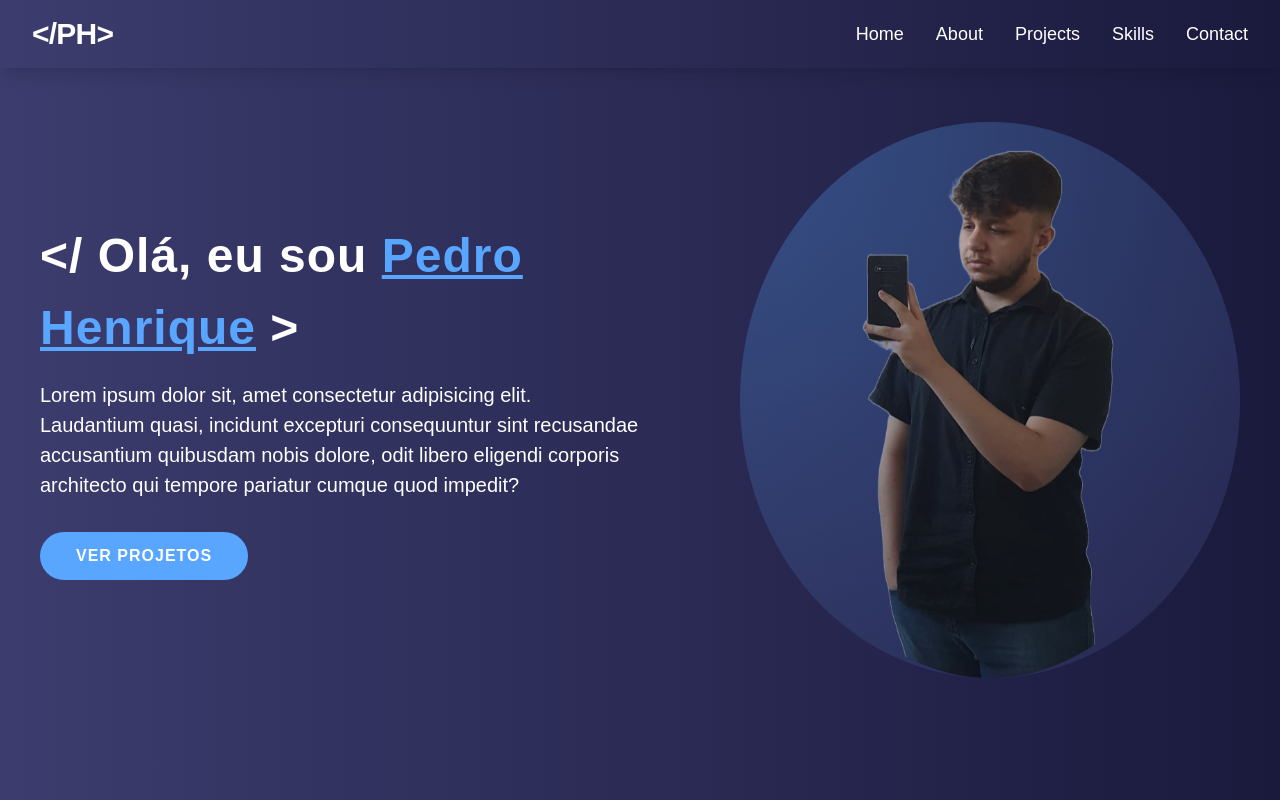
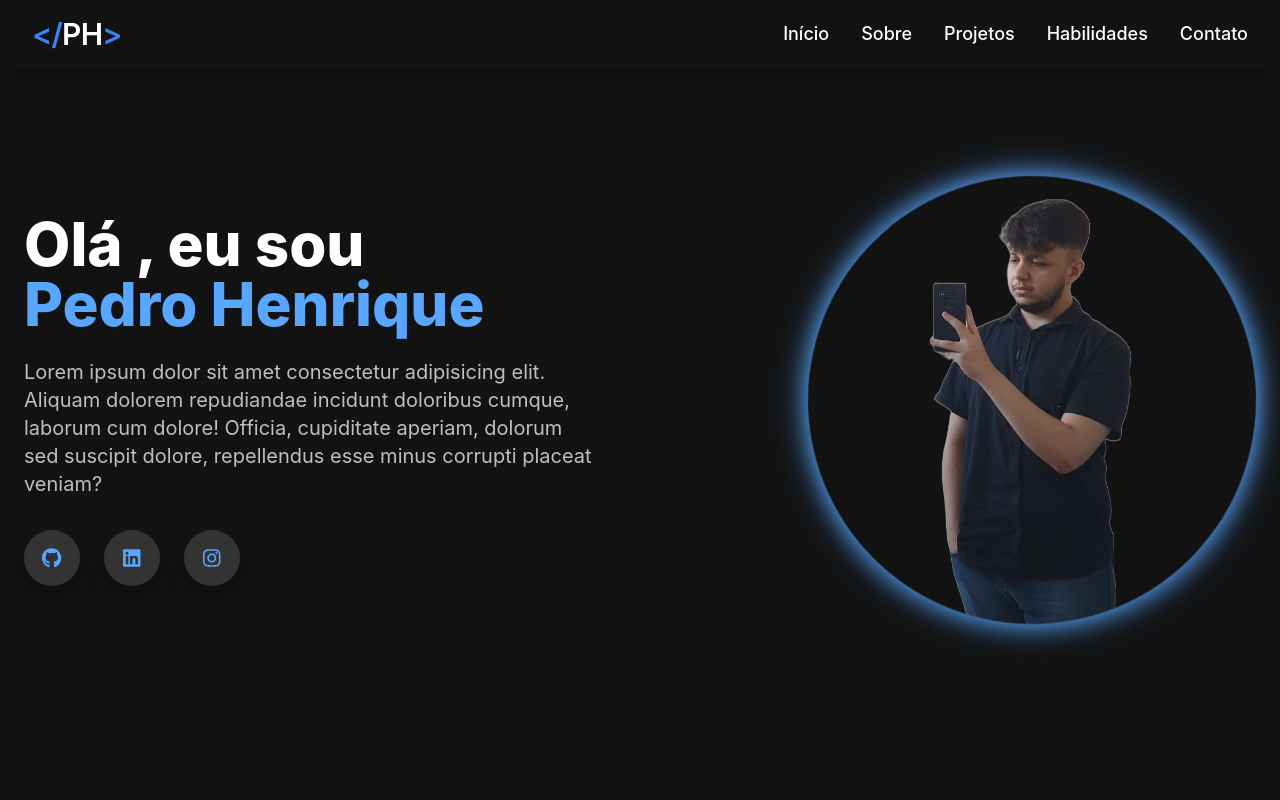
Before and after one commit to PhTheDev/Portifolio, a Next.js app: page / in a window 1280 px wide. Shown: the top 800 px of the page. Built offline with nearby package versions, Linux system fonts and the light colour scheme.

Commit message:
Commit do dia 03/01/2025

```diff
--- a/app/components/hero/Hero.css
+++ b/app/components/hero/Hero.css
@@ -1,175 +1,41 @@
-/* Estilo do fundo e estrutura do Hero */
-.hero-section {
-    background: linear-gradient(to right, #3c3c6e, #1a1a3d); /* Gradiente interessante */
-    color: white;
-    height: 100vh;
-    display: flex;
-    justify-content: center;
-    align-items: center;
-    padding: 0 20px;
-    position: relative;
-    overflow: hidden;
+/* Hero.css */
+@keyframes pulseBorder {
+  0% {
+    transform: rotate(0deg);
+    box-shadow: 0 0 15px 0 rgba(88, 166, 255, 0.7), 0 0 30px 0 rgba(88, 166, 255, 0.5);
+  }
+  50% {
+    transform: rotate(180deg);
+    box-shadow: 0 0 25px 0 rgba(88, 166, 255, 1), 0 0 40px 0 rgba(88, 166, 255, 0.7);
+  }
+  100% {
+    transform: rotate(360deg);
+    box-shadow: 0 0 15px 0 rgba(88, 166, 255, 0.7), 0 0 30px 0 rgba(88, 166, 255, 0.5);
+  }
 }
 
-  .hero-content {
-    display: flex;
-    justify-content: space-between;
-    align-items: center;
-    max-width: 1200px;
-    width: 100%;
-    z-index: 1;
-  }
-
-  .hero-text {
-    text-align: left;
-    max-width: 600px;
-  }
-
-  .hero-title {
-    font-size: 3rem;
-    font-weight: 700;
-    letter-spacing: 1px;
-    margin-bottom: 1rem;
-    animation: fadeInUp 1s ease-out forwards;
-  }
-
-  .highlight {
-    color: #58a6ff;
-    text-decoration: underline;
-  }
-
-  .hero-description {
-    font-size: 1.25rem;
-    margin-bottom: 2rem;
-    opacity: 0.8;
-    animation: fadeInUp 1.5s ease-out forwards;
-  }
-
-  .cta-button {
-    display: inline-block;
-    background-color: #58a6ff;
-    color: white;
-    font-weight: 600;
-    padding: 12px 36px;
-    border-radius: 50px;
-    text-transform: uppercase;
-    letter-spacing: 1px;
-    text-decoration: none;
-    transition: background-color 0.3s ease, transform 0.3s ease;
-  }
-
-  .cta-button:hover {
-    background-color: #3d88d1;
-    transform: translateY(-2px);
-  }
-
-  .cta-button:focus {
-    outline: none;
-    box-shadow: 0 0 0 4px rgba(88, 166, 255, 0.5);
-  }
-
-  /* Foto */
-  .hero-image-container {
-    position: relative;
-    width: 100%;
-    max-width: 500px; /* Ajuste o tamanho máximo da imagem */
-    height: auto;
-    overflow: visible; /* Permite que a imagem seja expandida */
-    display: flex;
-    justify-content: center;
-    align-items: center;
-    padding: 0 30px; /* Aumenta o espaçamento lateral */
-  }
-
-  .hero-image-background {
+.animate-pulseBorder {
   position: absolute;
   top: 0;
   left: 0;
   width: 100%;
   height: 100%;
-    background: radial-gradient(circle at top left, rgba(88, 166, 255, 0.4), rgba(56, 53, 102, 0.6));
   border-radius: 50%;
-    z-index: -1; /* Deixa o fundo atrás da foto */
-    transition: transform 0.4s ease-in-out, filter 0.4s ease-in-out;
-    filter: brightness(0.85);
+  animation: pulseBorder 4s infinite linear;
+  pointer-events: none;
 }
 
-  .foto {
-    width: 100%;
-    height: auto;
-    max-height: 100%;
-    object-fit: cover; /* Ajusta a imagem para preencher o contêiner sem distorcer */
-    object-position: top; /* Garante que a parte superior da imagem seja visível */
-    border-radius: 50%;
-    transition: transform 0.4s ease-in-out, filter 0.4s ease-in-out;
-    filter: brightness(0.85);
+.img-container {
+  position: relative;
+  display: inline-block;
 }
 
-  .foto:hover {
-    transform: scale(1.1); /* Efeito de zoom suave */
-    filter: brightness(1);
+.img-container img {
+  border-radius: 50%;
+  transition: transform 0.3s ease, filter 0.3s ease;
 }
 
-  /* Hover no fundo também */
-  .hero-image-container:hover .hero-image-background {
-    transform: scale(1.1); /* Aumenta o fundo junto com a imagem */
-    filter: brightness(1); /* Aumenta o brilho do fundo */
+.img-container:hover img {
+  transform: scale(1.05); /* Melhor controle do zoom */
+  filter: brightness(1.1);
 }
-
-  .hero-image-container:hover .foto {
-    transform: scale(1.1); /* Aumenta a imagem também */
-    filter: brightness(1); /* Aumenta o brilho da imagem */
-  }
-
-  /* Animações de fadeIn e fadeInUp */
-  @keyframes fadeInUp {
-    0% {
-      opacity: 0;
-      transform: translateY(20px);
-    }
-    100% {
-      opacity: 1;
-      transform: translateY(0);
-    }
-  }
-
-  /* Responsividade para telas menores */
-  @media (max-width: 768px) {
-    .hero-content {
-      flex-direction: column;
-      text-align: center;
-    }
-
-    .hero-title {
-      font-size: 2.5rem;
-    }
-
-    .hero-description {
-      font-size: 1rem;
-    }
-
-    .cta-button {
-      padding: 10px 30px;
-    }
-
-    .foto {
-      width: 350px;
-      height: 350px;
-      margin-top: 2rem;
-    }
-  }
-
-  @media (max-width: 480px) {
-    .hero-title {
-      font-size: 2rem;
-    }
-
-    .hero-description {
-      font-size: 0.9rem;
-    }
-
-    .foto {
-      width: 300px;
-      height: 300px;
-    }
-  }
--- a/app/components/hero/Hero.tsx
+++ b/app/components/hero/Hero.tsx
@@ -1,29 +1,81 @@
 'use client';
-import './Hero.css';  // Adiciona a importação do CSS
+
+import Link from 'next/link';
+import { FontAwesomeIcon } from '@fortawesome/react-fontawesome';
+import { faGithub, faLinkedin, faInstagram } from '@fortawesome/free-brands-svg-icons';
+import './Hero.css'; // Importe o arquivo CSS aqui
 
 const Hero = () => {
   return (
-    <section className="hero-section">
-      <div className="hero-content">
+    <section className="h-screen flex justify-center items-center text-white overflow-hidden">
+      <div className="flex flex-col lg:flex-row justify-between items-center max-w-7xl w-full px-6 relative gap-10">
         {/* Texto */}
-        <div className="hero-text">
-          <h1 className="hero-title">
-          &lt;/ Olá, eu sou <span className="highlight">Pedro Henrique</span> &gt;
+        <div className="text-left max-w-xl">
+          <h1 className="text-4xl lg:text-6xl font-extrabold mb-6 animate-fadeIn text-white">
+            Olá , eu sou <br />
+            <span className="text-[#58a6ff]">Pedro Henrique</span>
           </h1>
 
-          <p className="hero-description">
-            Lorem ipsum dolor sit, amet consectetur adipisicing elit. Laudantium quasi, incidunt excepturi consequuntur sint recusandae accusantium quibusdam nobis dolore, odit libero eligendi corporis architecto qui tempore pariatur cumque quod impedit?
+          <p className="text-lg lg:text-xl opacity-90 leading-relaxed mb-8 animate-fadeIn delay-200 text-[#d1d1d1]">
+            Lorem ipsum dolor sit amet consectetur adipisicing elit. Aliquam dolorem repudiandae incidunt doloribus cumque, laborum cum dolore!
+             Officia, cupiditate aperiam, dolorum sed suscipit dolore, repellendus esse minus corrupti placeat veniam?
           </p>
 
-          <a href="#projects" className="cta-button">
-            Ver Projetos
-          </a>
+          <div className="flex gap-6">
+            {/* Botão GitHub */}
+            <Link
+              href="https://github.com/PhTheDev"
+              target="_blank"
+              aria-label="GitHub"
+              className="group w-14 h-14 flex items-center justify-center rounded-full bg-[#333333] hover:bg-[#58a6ff] hover:scale-110 transition-all duration-300 shadow-xl"
+            >
+              <FontAwesomeIcon
+                icon={faGithub}
+                size="lg"
+                className="text-[#58a6ff] group-hover:text-[#333333]"
+              />
+            </Link>
+
+            {/* Botão LinkedIn */}
+            <Link
+              href="https://www.linkedin.com/in/pedro-henrique-faria-6b22932a7/"
+              target="_blank"
+              aria-label="LinkedIn"
+              className="group w-14 h-14 flex items-center justify-center rounded-full bg-[#333333] hover:bg-[#58a6ff] hover:scale-110 transition-all duration-300 shadow-xl"
+            >
+              <FontAwesomeIcon
+                icon={faLinkedin}
+                size="lg"
+                className="text-[#58a6ff] group-hover:text-[#333333]"
+              />
+            </Link>
+
+            {/* Botão Instagram */}
+            <Link
+              href="https://www.instagram.com/phfaria02/"
+              target="_blank"
+              aria-label="Instagram"
+              className="group w-14 h-14 flex items-center justify-center rounded-full bg-[#333333] hover:bg-[#58a6ff] hover:scale-110 transition-all duration-300 shadow-xl"
+            >
+              <FontAwesomeIcon
+                icon={faInstagram}
+                size="lg"
+                className="text-[#58a6ff] group-hover:text-[#333333]"
+              />
+            </Link>
+          </div>
         </div>
 
         {/* Foto */}
-        <div className="hero-image-container">
-          <div className="hero-image-background"></div>
-          <img src="/images/foto.png" alt="Pedro Henrique" className="foto" />
+        <div className="img-container relative flex justify-center items-center">
+          {/* Animação da borda pulsante */}
+          <div className="animate-pulseBorder"></div>
+
+          <img
+            src="/images/foto.png"
+            alt="Pedro Henrique"
+            className="w-72 h-72 sm:w-96 sm:h-96 lg:w-[28rem] lg:h-[28rem] object-contain shadow-xl"
+          />
         </div>
       </div>
     </section>
--- a/app/components/navbar/Navbar.tsx
+++ b/app/components/navbar/Navbar.tsx
@@ -1,7 +1,7 @@
-'use client'; // Necessário para usar hooks como useState
+"use client"; // Necessário para usar hooks como useState
 
-import { useState } from 'react';
-import Link from 'next/link';
+import { useState } from "react";
+import Link from "next/link";
 
 const Navbar = () => {
   const [isOpen, setIsOpen] = useState(false);
@@ -14,7 +14,10 @@ const Navbar = () => {
         {/* Logo */}
         <div className="text-3xl font-semibold text-white tracking-tight hover:text-blue-500 transition-colors duration-300">
           <Link href="/">
-            &lt;/PH&gt;
+            <h1>
+              <span className="text-blue-500">&lt;/</span>PH
+              <span className="text-blue-500">&gt;</span>
+            </h1>
           </Link>
         </div>
 
@@ -42,15 +45,23 @@ const Navbar = () => {
 
         {/* Navbar Links */}
         <ul
-          className={`md:flex md:items-center md:gap-8 font-medium text-lg ${isOpen ? 'block' : 'hidden'}`}
+          className={`md:flex md:items-center md:gap-8 font-medium text-lg ${
+            isOpen ? "block" : "hidden"
+          }`}
         >
-          {['Home', 'About', 'Projects', 'Skills', 'Contact'].map((item) => (
-            <li key={item}>
+          {[
+            { label: "Início", href: "home" },
+            { label: "Sobre", href: "about" },
+            { label: "Projetos", href: "projects" },
+            { label: "Habilidades", href: "skills" },
+            { label: "Contato", href: "contact" },
+          ].map(({ label, href }) => (
+            <li key={href}>
               <Link
-                href={`#${item.toLowerCase()}`}
+                href={`#${href}`}
                 className="text-white hover:text-blue-500 transition-colors duration-300"
               >
-                {item}
+                {label}
               </Link>
             </li>
           ))}
--- /dev/null
+++ b/app/fontawesome.ts
@@ -0,0 +1,5 @@
+import { config } from '@fortawesome/fontawesome-svg-core';
+import '@fortawesome/fontawesome-svg-core/styles.css';
+
+// Impede o carregamento automático do CSS pelo FontAwesome
+config.autoAddCss = false;
--- a/app/globals.css
+++ b/app/globals.css
@@ -4,31 +4,48 @@
 @tailwind components;
 @tailwind utilities;
 
-/* globals.css ou tailwind.css */
+/* Variáveis Globais */
 :root {
-  --background: #2d3b4f; /* Cinza escuro com tom de azul */
+  --background: #121212; /* Fundo escuro sólido */
   --foreground: #f5f5f5; /* Cor de texto clara */
+  --accent: #58a6ff; /* Cor de destaque */
 }
 
-/* Aplicar o fundo gradiente global */
+/* Aplicar o fundo escuro global */
 html, body {
   height: 100%;
   margin: 0;
-  background: rgb(20, 18, 47);
-  background: linear-gradient(90deg, rgba(20, 18, 47, 1) 0%, rgba(43, 43, 84, 1) 50%, rgba(0, 43, 52, 1) 100%);
-  font-family: sans-serif;
-  color: white; /* Garantir que o texto seja branco por padrão */
+  background-color: #121212; /* Cor de fundo sólida e escura */
+  font-family: 'Inter', sans-serif;
+  color: var(--foreground); /* Garantir que o texto seja branco por padrão */
 }
 
 * {
   box-sizing: border-box;
 }
 
-
 html {
   scroll-behavior: smooth;  /* Para uma rolagem suave */
 }
 
+/* Estilo de animação para fade-in */
+@keyframes fadeIn {
+  from {
+    opacity: 0;
+  }
+  to {
+    opacity: 1;
+  }
+}
+
+.animate-fadeIn {
+  animation: fadeIn 1s ease-out;
+}
+
+.animate-fadeIn.delay-200 {
+  animation-delay: 0.2s;
+}
+
 * {
-  box-sizing: border-box;  /* Garantir que a largura e altura dos elementos considerem o padding e border */
+  box-sizing: border-box; /* Garantir que a largura e altura dos elementos considerem o padding e border */
 }
--- a/app/layout.tsx
+++ b/app/layout.tsx
@@ -1,4 +1,5 @@
 import './globals.css';
+import './fontawesome';
 import { Poppins } from 'next/font/google';
 
 const poppins = Poppins({
@@ -14,7 +15,7 @@ export const metadata = {
 
 export default function RootLayout({ children }: { children: React.ReactNode }) {
   return (
-    <html lang="en" className={poppins.variable}>
+    <html lang="pt-BR" className={poppins.variable}>
       <body>{children}</body>
     </html>
   );
--- a/app/page.tsx
+++ b/app/page.tsx
@@ -6,9 +6,6 @@ import Contact from "./components/contact/Contact";
 import Footer from "./components/footer/Footer";
 import Projects from "./components/projects/Projects";
 import Skills from "./components/skills/Skills";
-
-
-
 
 export default function Home() {
   return (
--- a/package.json
+++ b/package.json
@@ -9,6 +9,10 @@
     "lint": "next lint"
   },
   "dependencies": {
+    "@fortawesome/fontawesome-svg-core": "^6.7.2",
+    "@fortawesome/free-brands-svg-icons": "^6.7.2",
+    "@fortawesome/free-solid-svg-icons": "^6.7.2",
+    "@fortawesome/react-fontawesome": "^0.2.2",
     "next": "15.1.3",
     "react": "^19.0.0",
     "react-dom": "^19.0.0"
```
Also changed, not shown: app/components/about/About.tsx (+3 -13 lines), app/components/projects/Projects.tsx (+3 -20 lines), 2 other files (tests, documents, lock files or other folders). Lines whose indentation alone changed are shown as unchanged.
